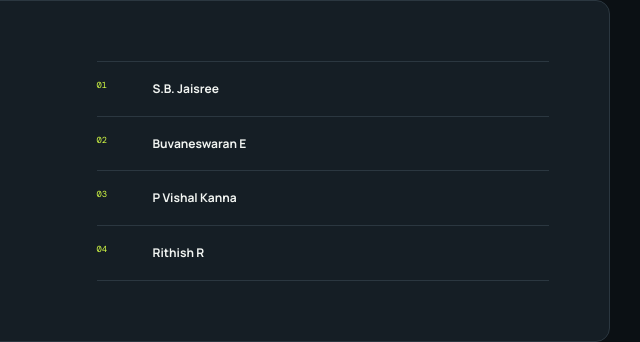
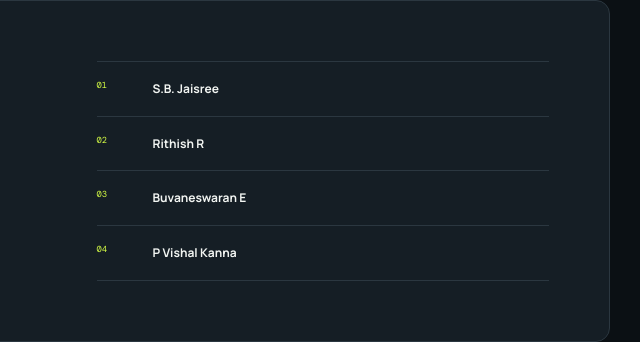
Before and after one commit to buvaneswaraneb/mcp-database-bridge, a plain HTML site: page docs/web/index.html in a window 1280 px wide. Shown: the part 5888-6230 px from the top of the page, 640-1280 px from the left. Drawn offline with nearby package versions, Linux system fonts and the light colour scheme.

Commit message:
refactor: code

```diff
--- a/docs/web/index.html
+++ b/docs/web/index.html
@@ -314,9 +314,9 @@ LIMIT 3;</textarea>
         </div>
         <div class="team-list" aria-label="Team members">
           <div><span>01</span><strong>S.B. Jaisree</strong></div>
-          <div><span>02</span><strong>Buvaneswaran E</strong></div>
-          <div><span>03</span><strong>P Vishal Kanna</strong></div>
-          <div><span>04</span><strong>Rithish R</strong></div>
+          <div><span>02</span><strong>Rithish R</strong></div>
+          <div><span>03</span><strong>Buvaneswaran E</strong></div>
+          <div><span>04</span><strong>P Vishal Kanna</strong></div>
         </div>
       </div>
     </section>
```
Also changed, not shown: 1 other file.
